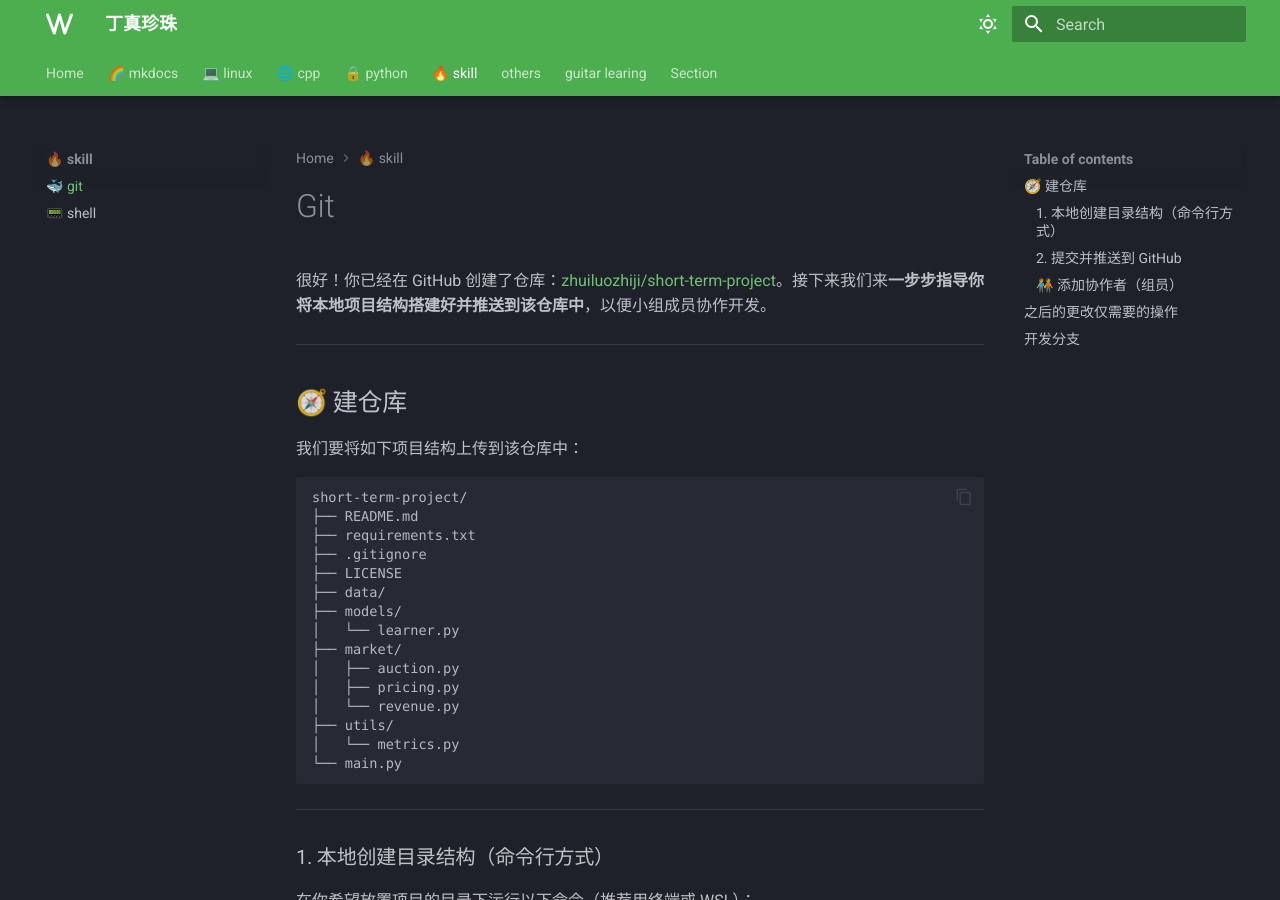
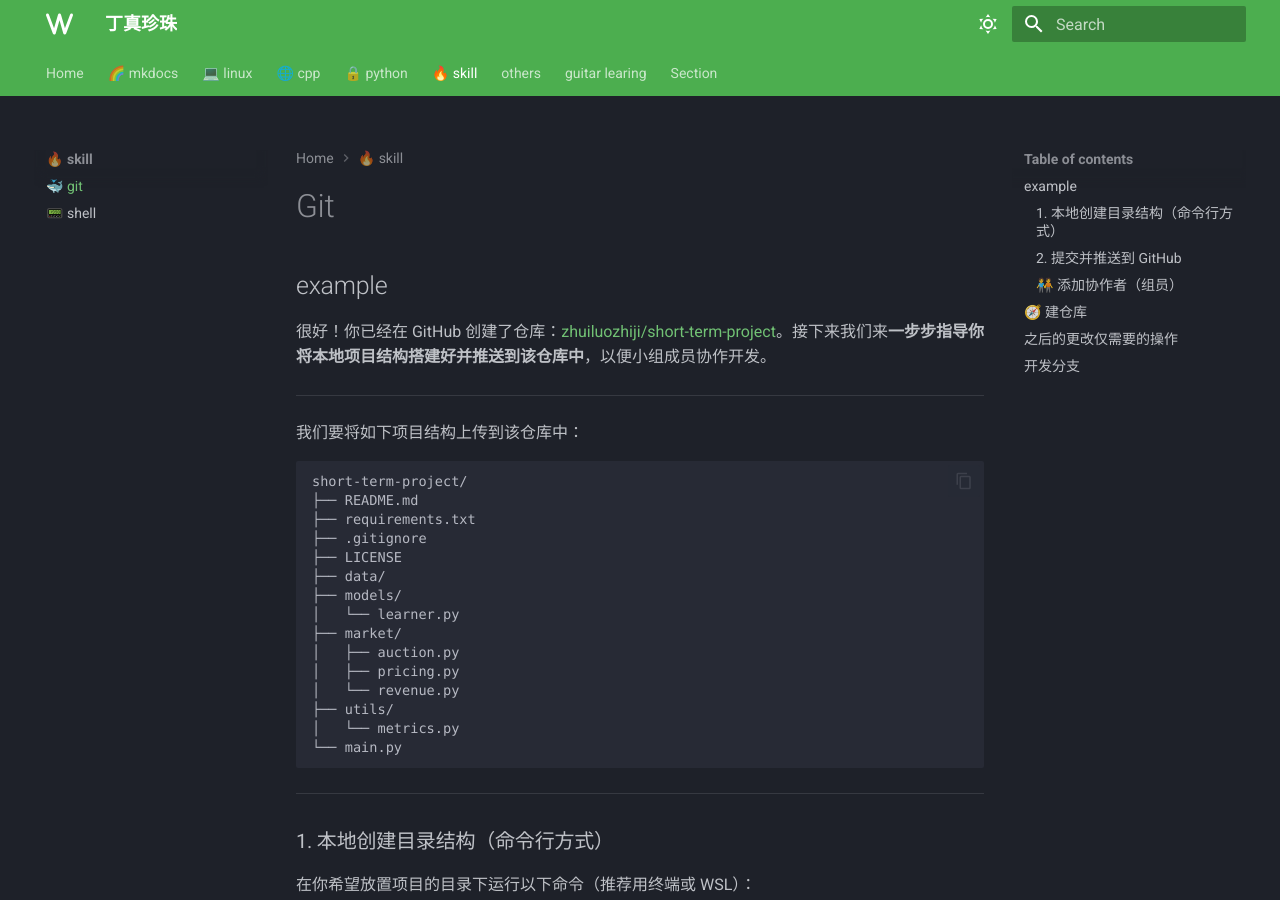
Before and after one commit to zhuiluozhiji/mkdocs-material-dingzhensite, an MkDocs documentation site: the page built from docs/skill/git.md, in a window 1280 px wide and 900 px high. Built offline with MkDocs 1.6.1 and Material for MkDocs 9.7.7, drawn with Linux system fonts in a browser that asks for light colours; some web fonts are replaced.

Commit message:
navigation.tabs.sticky删除，添加expand

```diff
--- a/docs/skill/git.md
+++ b/docs/skill/git.md
@@ -1,12 +1,15 @@
 
 # Git
+
+## example
+
 
 很好！你已经在 GitHub 创建了仓库：[zhuiluozhiji/short-term-project](https://github.com/zhuiluozhiji/short-term-project)。接下来我们来**一步步指导你将本地项目结构搭建好并推送到该仓库中**，以便小组成员协作开发。
 
 
 ---
 
-## 🧭 建仓库
+
 
 我们要将如下项目结构上传到该仓库中：
 
--- a/mkdocs.yml
+++ b/mkdocs.yml
@@ -103,12 +103,12 @@
 #    - navigation.footer
     - navigation.instant
     - navigation.tracking
-    - navigation.tabs
-    - navigation.tabs.sticky
-    - navigation.sections
-    - navigation.expand
+    - navigation.tabs # 启用标签页导航,抬头的横栏tabs：home skill etc.
+    # - navigation.tabs.sticky # navigation tabs will lock below the header
+    - navigation.sections # 允许章节嵌套
+    - navigation.expand  # 可选：自动展开当前 active 页面
     - navigation.path
     - navigation.indexes
     - navigation.top
-    - toc.follow
+    - toc.follow # 右边栏
     - content.code.copy
```
Also changed, not shown: other parts of docs/skill/git.md (+2 -0 lines).
